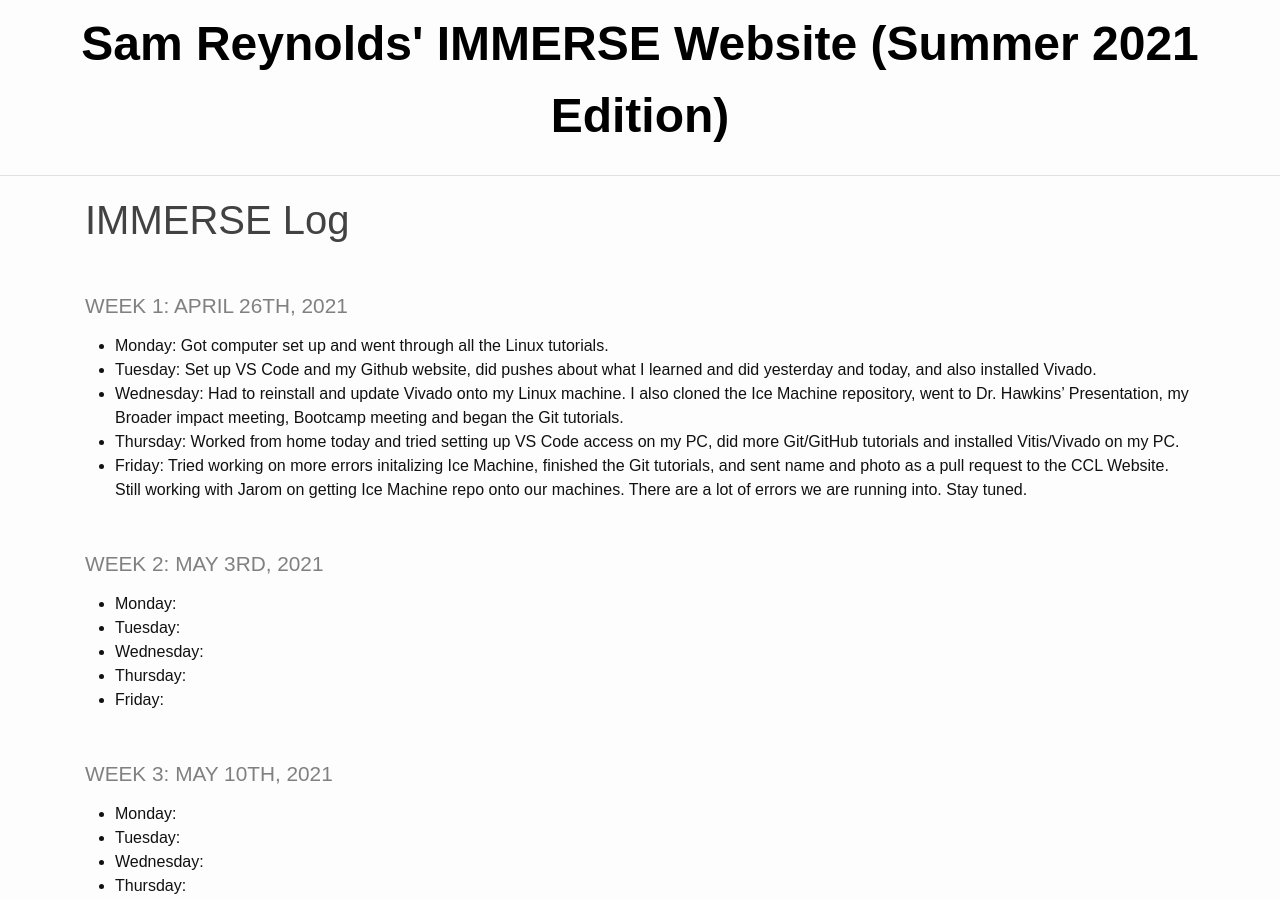
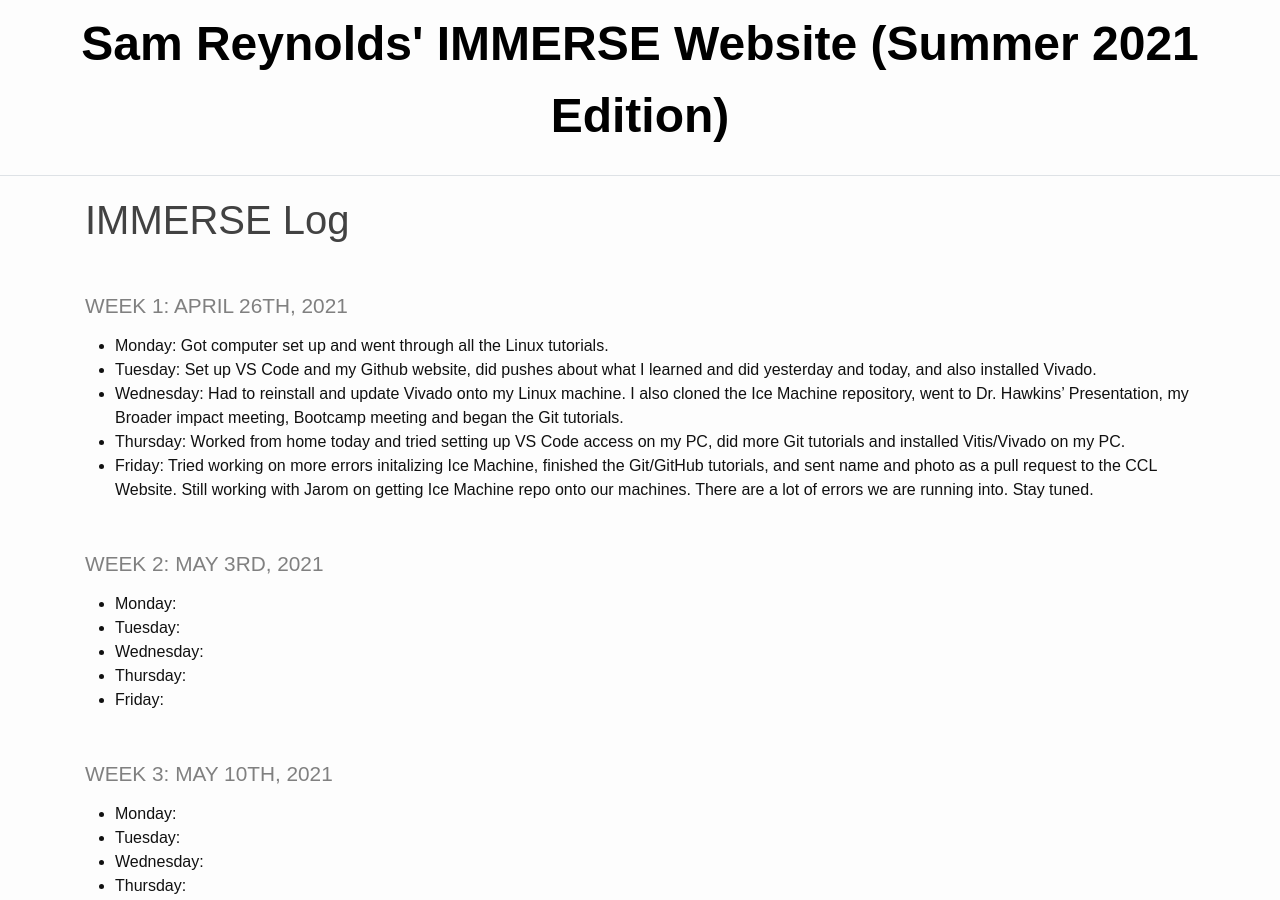
Before and after one commit to TheDHCreator/thedhcreator.github.io, a Jekyll site: the page built from _pages/log.md, in a window 1280 px wide and 900 px high. Built offline with Jekyll 4.4.1, drawn with Linux system fonts in a browser that asks for light colours.

Commit message:
okay last one

```diff
--- a/_pages/log.md
+++ b/_pages/log.md
@@ -8,8 +8,8 @@ title: IMMERSE Log
 * **Monday**: Got computer set up and went through all the Linux tutorials.
 * **Tuesday**: Set up VS Code and my Github website, did pushes about what I learned and did yesterday and today, and also installed Vivado.
 * **Wednesday**: Had to reinstall and update Vivado onto my Linux machine. I also cloned the Ice Machine repository, went to Dr. Hawkins' Presentation, my Broader impact meeting, Bootcamp meeting and began the Git tutorials.
-* **Thursday**: Worked from home today and tried setting up VS Code access on my PC, did more Git/GitHub tutorials and installed Vitis/Vivado on my PC.
-* **Friday**: Tried working on more errors initalizing Ice Machine, finished the Git tutorials, and sent name and photo as a pull request to the CCL Website. Still working with Jarom on getting Ice Machine repo onto our machines. There are a lot of errors we are running into. Stay tuned.
+* **Thursday**: Worked from home today and tried setting up VS Code access on my PC, did more Git tutorials and installed Vitis/Vivado on my PC.
+* **Friday**: Tried working on more errors initalizing Ice Machine, finished the Git/GitHub tutorials, and sent name and photo as a pull request to the CCL Website. Still working with Jarom on getting Ice Machine repo onto our machines. There are a lot of errors we are running into. Stay tuned.
 
 ### Week 2: May 3rd, 2021
 
```
